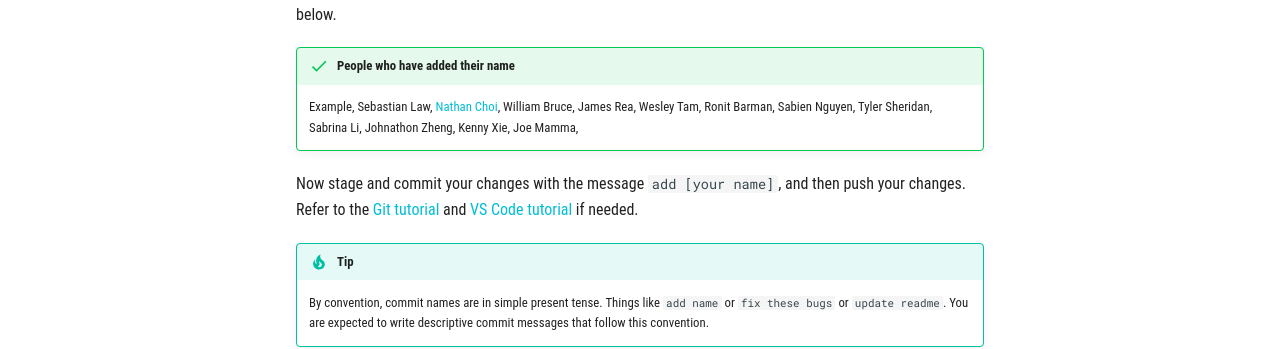
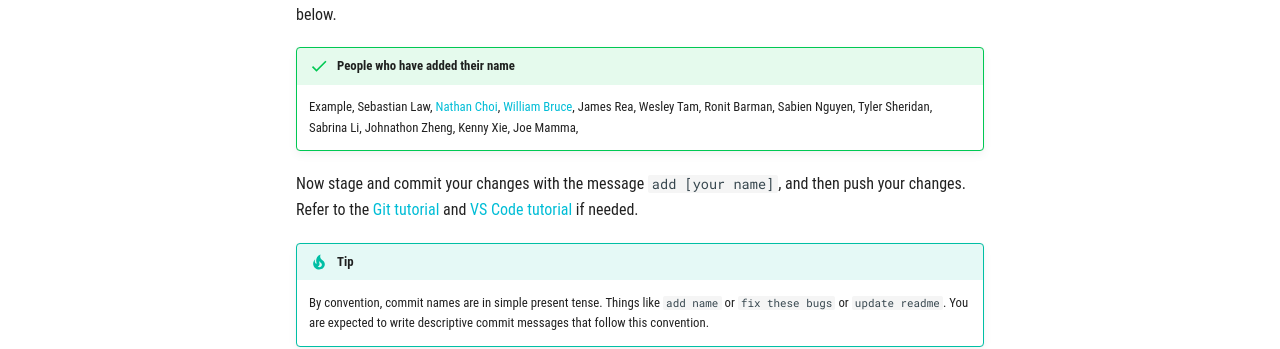
Before and after one commit to bobabots253/bobadocs, an MkDocs documentation site: the page built from docs/programming/version-control.md, in a window 1280 px wide and 1175 px high. Shown: the part 740-1089 px from the top of the window. Built offline with MkDocs 1.6.1 and Material for MkDocs 9.7.7, drawn with Linux system fonts in a browser that asks for light colours; comment, search, counter and statistics services are not loaded; some of the changed lines change nothing that is shown.

Commit message:
bug fixes

```diff
--- a/docs/programming/version-control.md
+++ b/docs/programming/version-control.md
@@ -23,7 +23,7 @@ Navigate to this file in the repo (`docs/programming/version-control.md`) and ad
     Example,
     Sebastian Law,
     [Nathan Choi](https://www.youtube.com/watch?v=dQw4w9WgXcQ),
-    William Bruce,
+    [William Bruce](https://www.youtube.com/watch?v=cjnzt_a0Wdk),
     James Rea,
     Wesley Tam,
     Ronit Barman,
```
